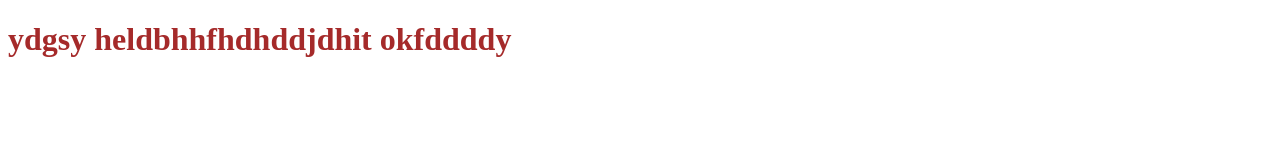
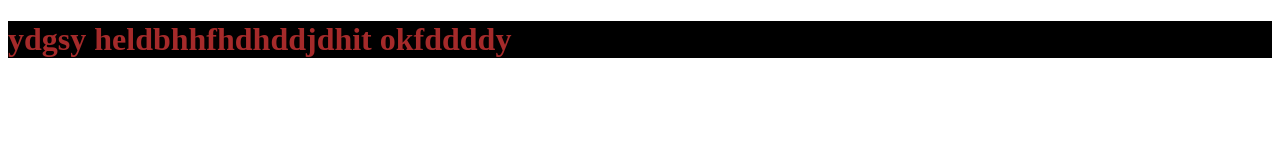
Before and after one commit to Vedantgarg2001/Namaste-React, a React app: page / in a window 1280 px wide. Built offline with nearby package versions, Linux system fonts and the light colour scheme.

Commit message:
new commit

```diff
--- a/index.css
+++ b/index.css
@@ -1,3 +1,6 @@
 #heading{
     color: brown;
+    background-color: black;
+    background-color: black;
+
 }
```
